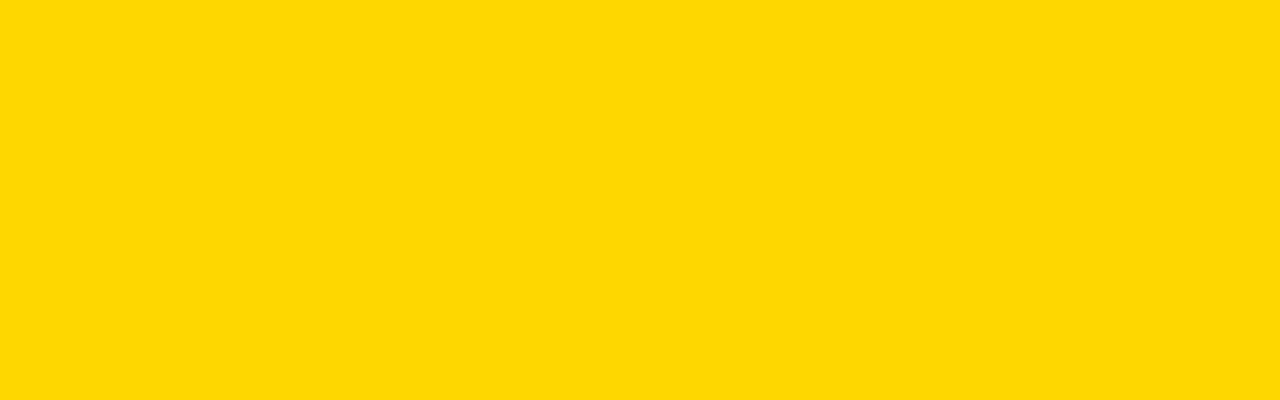
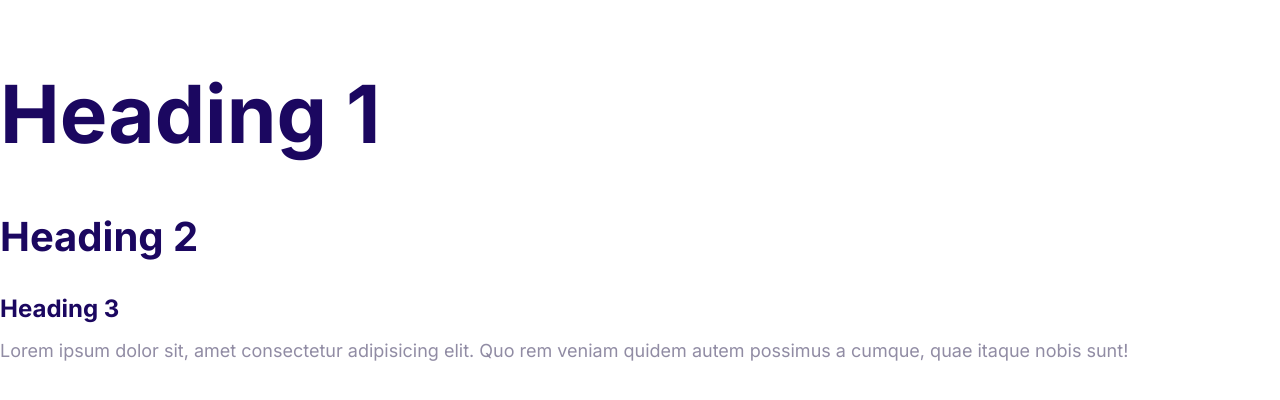
Before and after one commit to codeyourwings/Moshify2, a plain HTML site: page index.html in a window 1280 px wide. Drawn offline with Linux system fonts and the light colour scheme.

Commit message:
Define the styles for the fonts.

```diff
--- a/css/styles.css
+++ b/css/styles.css
@@ -1,3 +1,59 @@
+:root {
+    --color-primary: #2584ff;
+    --color-secondary: #00d9ff;
+    --color-accent: #ff3400;
+    --color-headings: #1b0760;
+    --color-body: #918ca4;
+}
+
+html {
+    font-size: 62.5%;
+}
+
 body {
-    background: gold;
+    font-family: Inter, Arial, Helvetica, sans-serif;
+    font-size: 2.4rem;
+    line-height: 1.5;
+    color: var(--color-body);
 }
+
+h1,
+h2,
+h3 {
+    color: var(--color-headings);
+    margin-bottom: 1rem;
+}
+
+h1 {
+    font-size: 7rem;
+}
+
+h2 {
+    font-size: 4rem;
+}
+
+h3 {
+    font-size: 3rem;
+}
+
+p {
+    margin-top: 0;
+}
+
+@media screen and (min-width: 1024px) {
+    body {
+        font-size: 1.8rem;
+    }
+
+    h1 {
+        font-size: 8rem;
+    }
+
+    h2 {
+        font-size: 4rem;
+    }
+
+    h3 {
+        font-size: 2.4rem;
+    }
+}
--- a/index.html
+++ b/index.html
@@ -5,10 +5,16 @@
     <meta http-equiv="X-UA-Compatible" content="IE=edge">
     <meta name="viewport" content="width=device-width, initial-scale=1.0">
     <title>Document</title>
+    <link rel="preconnect" href="https://fonts.googleapis.com">
+    <link rel="preconnect" href="https://fonts.gstatic.com" crossorigin>
+    <link href="https://fonts.googleapis.com/css2?family=Inter:wght@400;700&display=swap" rel="stylesheet">
     <link rel="stylesheet" href="css/normalize.css">
     <link rel="stylesheet" href="css/styles.css">
 </head>
 <body>
-
+    <h1>Heading 1</h1>
+    <h2>Heading 2</h2>
+    <h3>Heading 3</h3>
+    <p>Lorem ipsum dolor sit, amet consectetur adipisicing elit. Quo rem veniam quidem autem possimus a cumque, quae itaque nobis sunt!</p>
 </body>
 </html>
```
